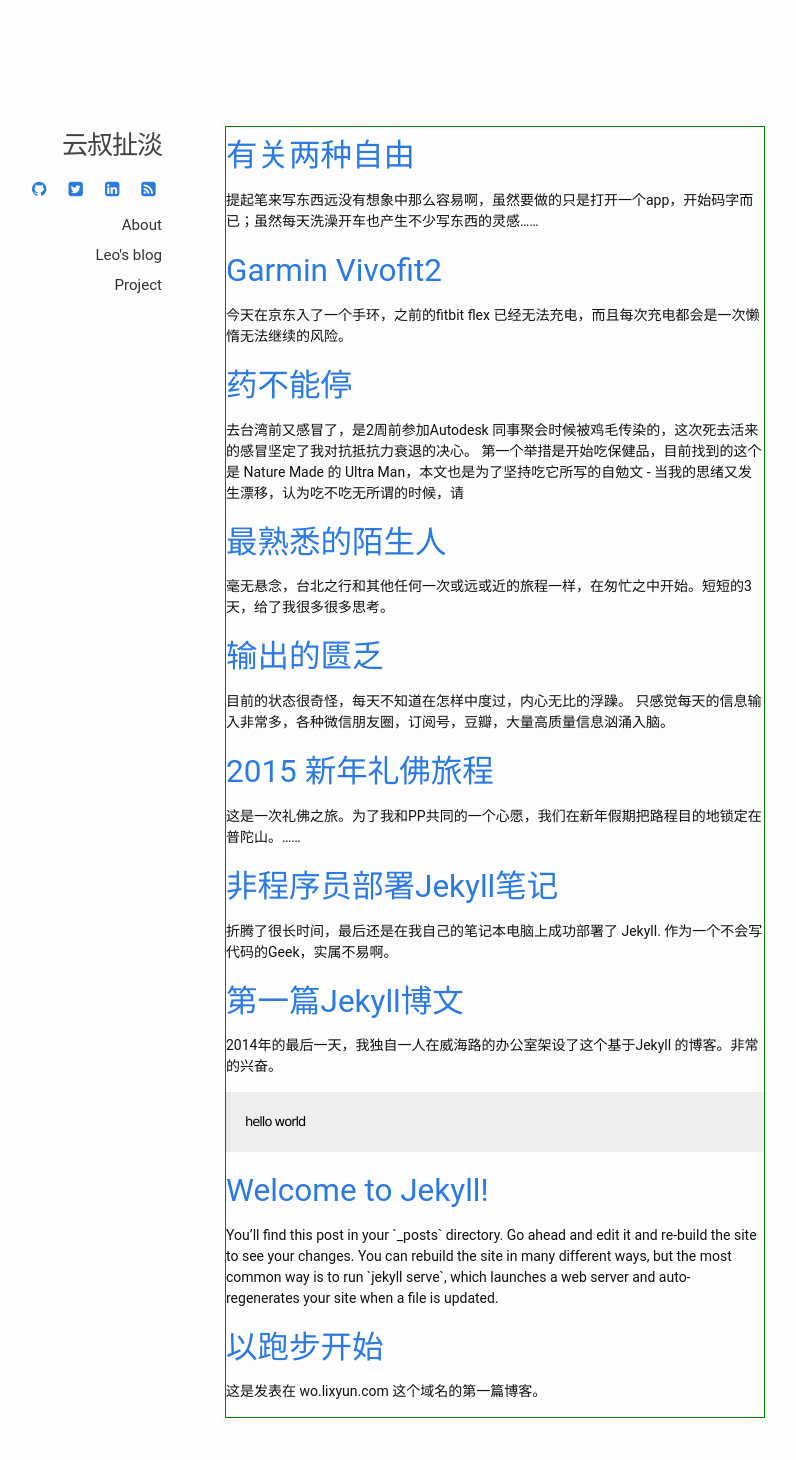
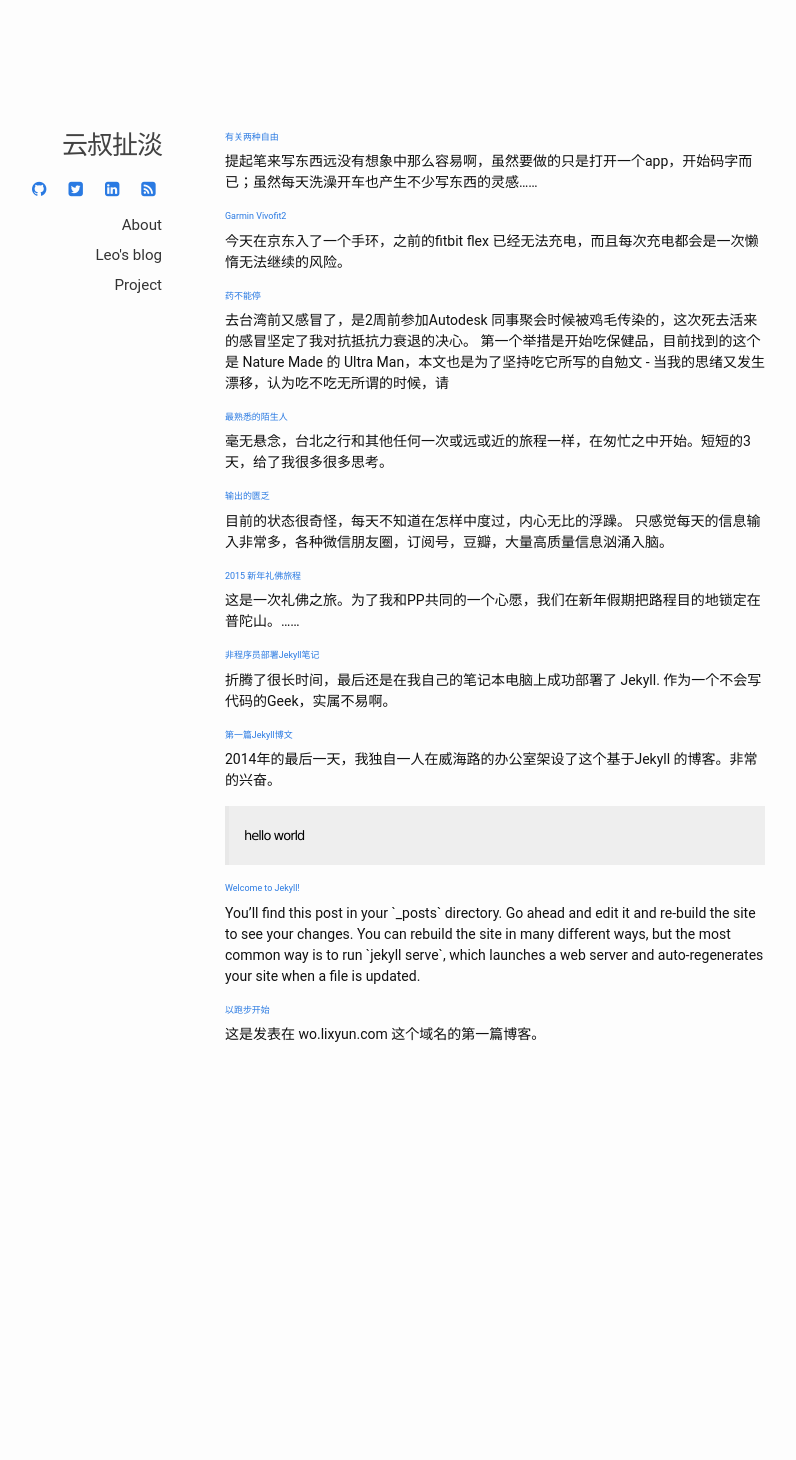
Before and after one commit to leoshcn/leoshcn.github.io, a Jekyll site: the page built from blog.html, in a window 1280 px wide. Shown: the whole page, without its empty margins (158-954 px from the left). Built offline with Jekyll 4.4.1, drawn with Linux system fonts in a browser that asks for light colours; after the commit the page ends 1102 px from its top, so only the background shows below that.

Commit message:
change style

```diff
--- a/css/style.css
+++ b/css/style.css
@@ -5,16 +5,10 @@
 
 }
 
-.home {
-
-border:1px solid green;
-
-
-}
 
 .post-title-link, .post-title-link a{
 
-font-size: 1.5em;
+font-size: .8em;
 margin: 0.25em 0 .5em 0 !important;
 }
 
```
